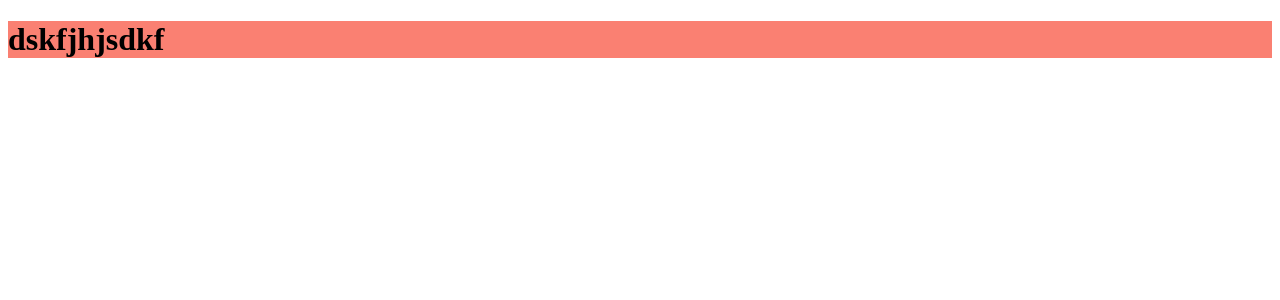
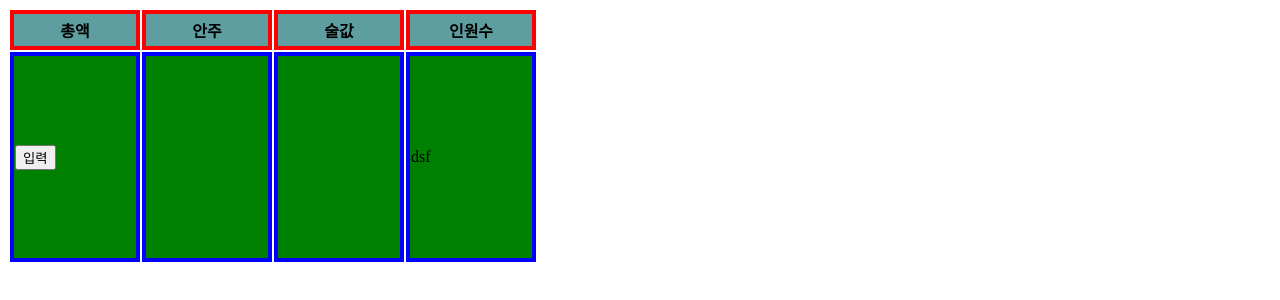
Before and after one commit to bokpack/caculator, a plain HTML site: page index.html in a window 1280 px wide. Drawn offline with Linux system fonts and the light colour scheme.

Commit message:
240122 table구성시작

```diff
--- a/index.html
+++ b/index.html
@@ -8,7 +8,24 @@
 </head>
 <body>
     <script src="calculator.js"></script>
-    <h1>dskfjhjsdkf</h1>
+    <table>
+        <tr class="header">
+            <th scope="col">총액</th>
+            <th scope="col">안주</th>
+            <th scope="col">술값</th>
+            <th scope="col">인원수</th>
+        </tr>
+        <tr class="bottom">
+            <td>
+            <!-- 총액 :  <input type="number" name="sum" size=4 maxlength=8> -->
+            <button type="submit" id="sum_bt">입력</button>
+            </td>
+            <td></td>
+            <td></td>
+            <td>dsf</td>
+        </tr>
+        <tr></tr>
+    </table>
 
 </body>
 </html>
--- a/style.css
+++ b/style.css
@@ -1,4 +1,14 @@
-h1 {
-    background-color: salmon;
-    background-size: 80px;
+
+tr.header th {
+    border: 4px solid red;
+    background-color: cadetblue;
+    height: 30px;
+    width: 120px;
 }
+
+
+tr.bottom td {
+    border: 4px solid blue;
+    background-color: green;
+    height: 200px;
+}
```
